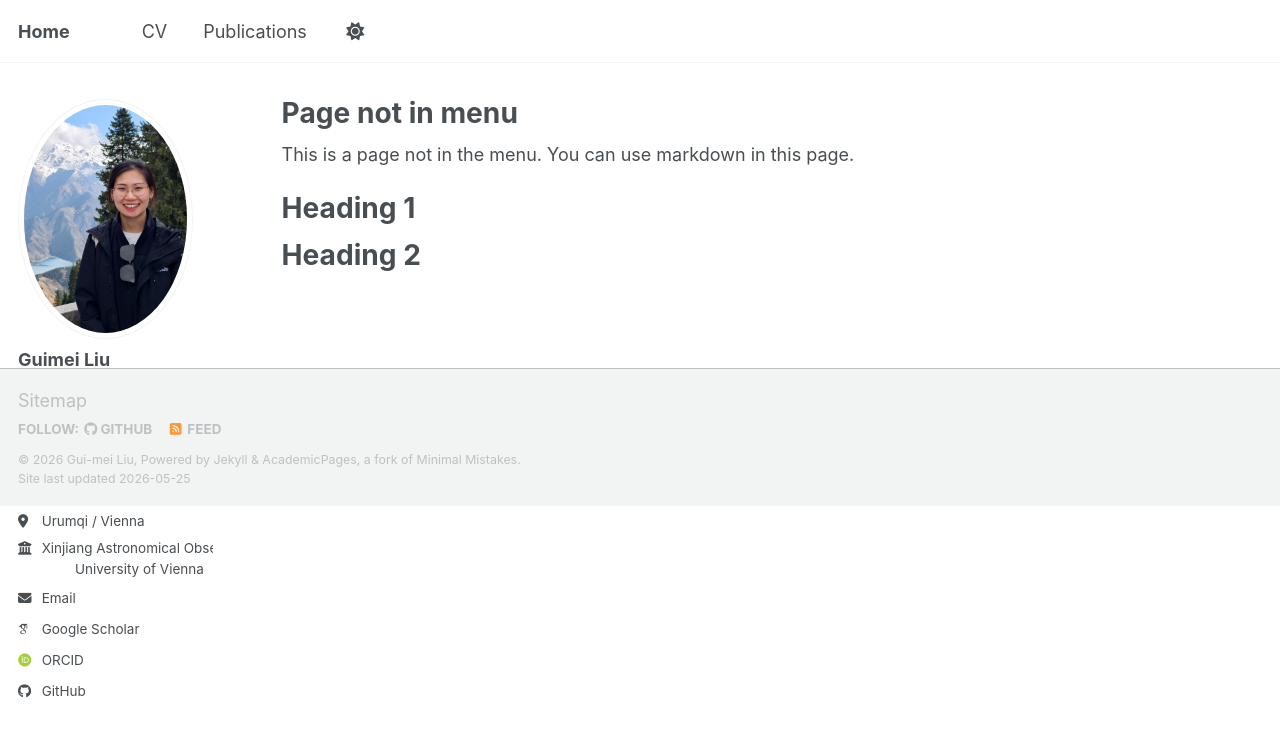
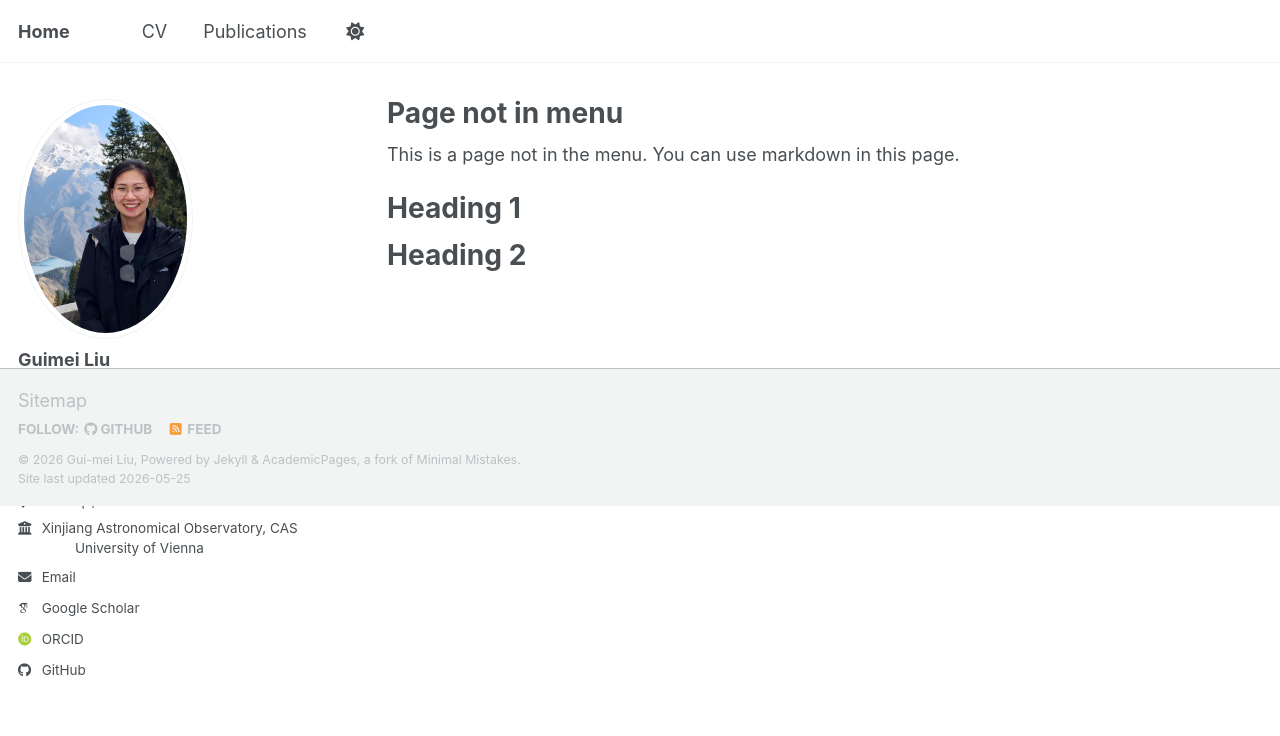
Before and after one commit to Guimeiliu/guimeiliu.github.io, a Jekyll site: the page built from _pages/non-menu-page.md, in a window 1280 px wide. Shown: the top 736 px of the page. Built offline with Jekyll 4.4.1, drawn with Linux system fonts in a browser that asks for light colours; some web fonts are replaced; a script bundle is joined from its source files by our own code; library files that are not in the unit come from our copies.

Commit message:
Expand sidebar width to fully display affiliation

```diff
--- a/_sass/layout/_page.scss
+++ b/_sass/layout/_page.scss
@@ -18,9 +18,9 @@
 
 .page {
   @include breakpoint($large) {
-    @include span(10 of 12 last);
+    @include span(9 of 12 last);
     @include prefix(0.5 of 12);
-    @include suffix(2 of 12);
+    @include suffix(1.5 of 12);
   }
 
   .page__inner-wrap {
--- a/_sass/layout/_sidebar.scss
+++ b/_sass/layout/_sidebar.scss
@@ -25,7 +25,7 @@
   }
 
   @include breakpoint($large) {
-    @include span(2 of 12);
+    @include span(3 of 12);
     opacity: 1;
     -webkit-transition: opacity 0.2s ease-in-out;
             transition: opacity 0.2s ease-in-out;
@@ -36,7 +36,7 @@
   }
 
   @include breakpoint($x-large) {
-    max-width: $sidebar-link-max-width;
+    max-width: 290px;
     padding-right: 0;
   }
 
```
